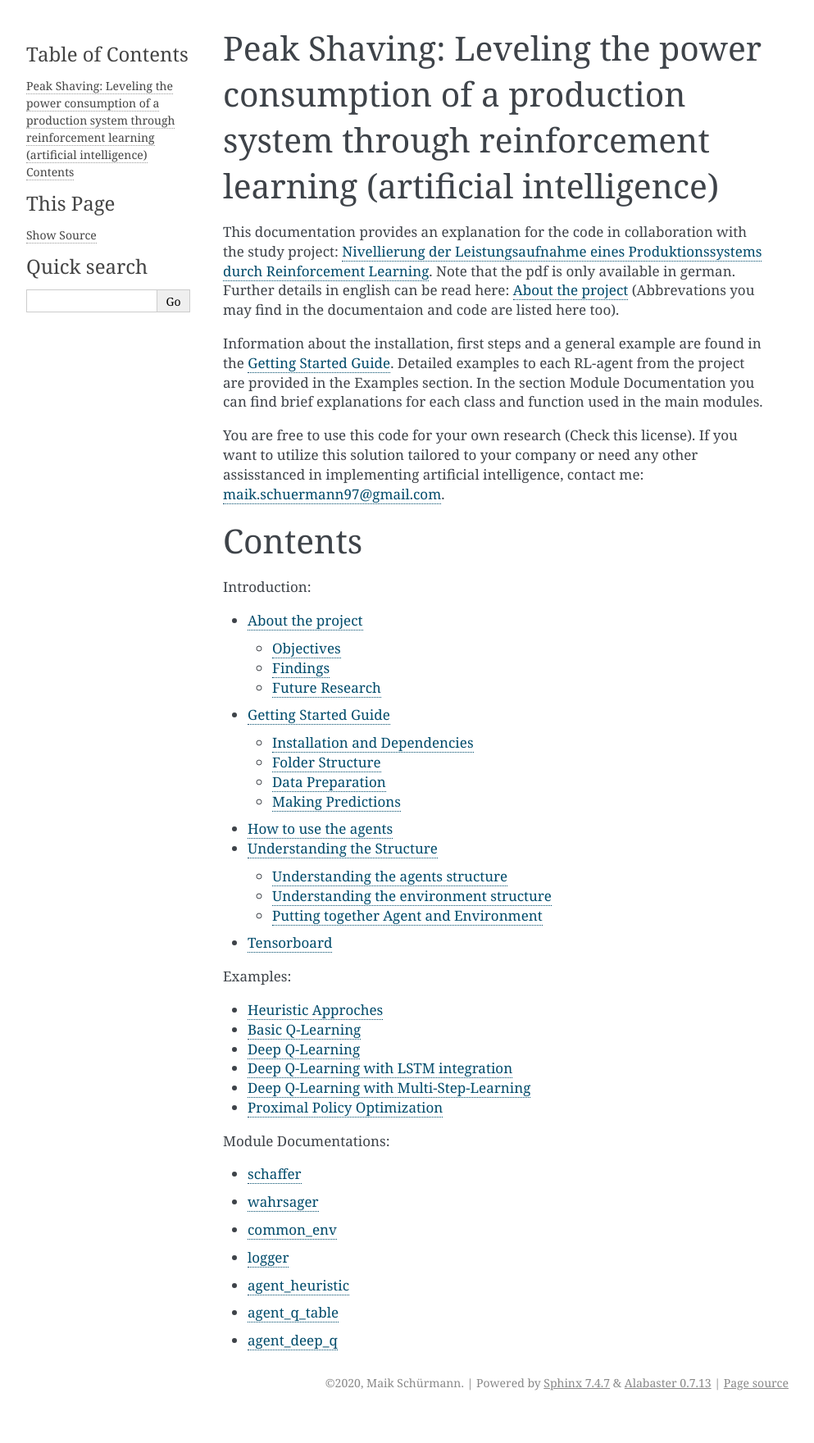
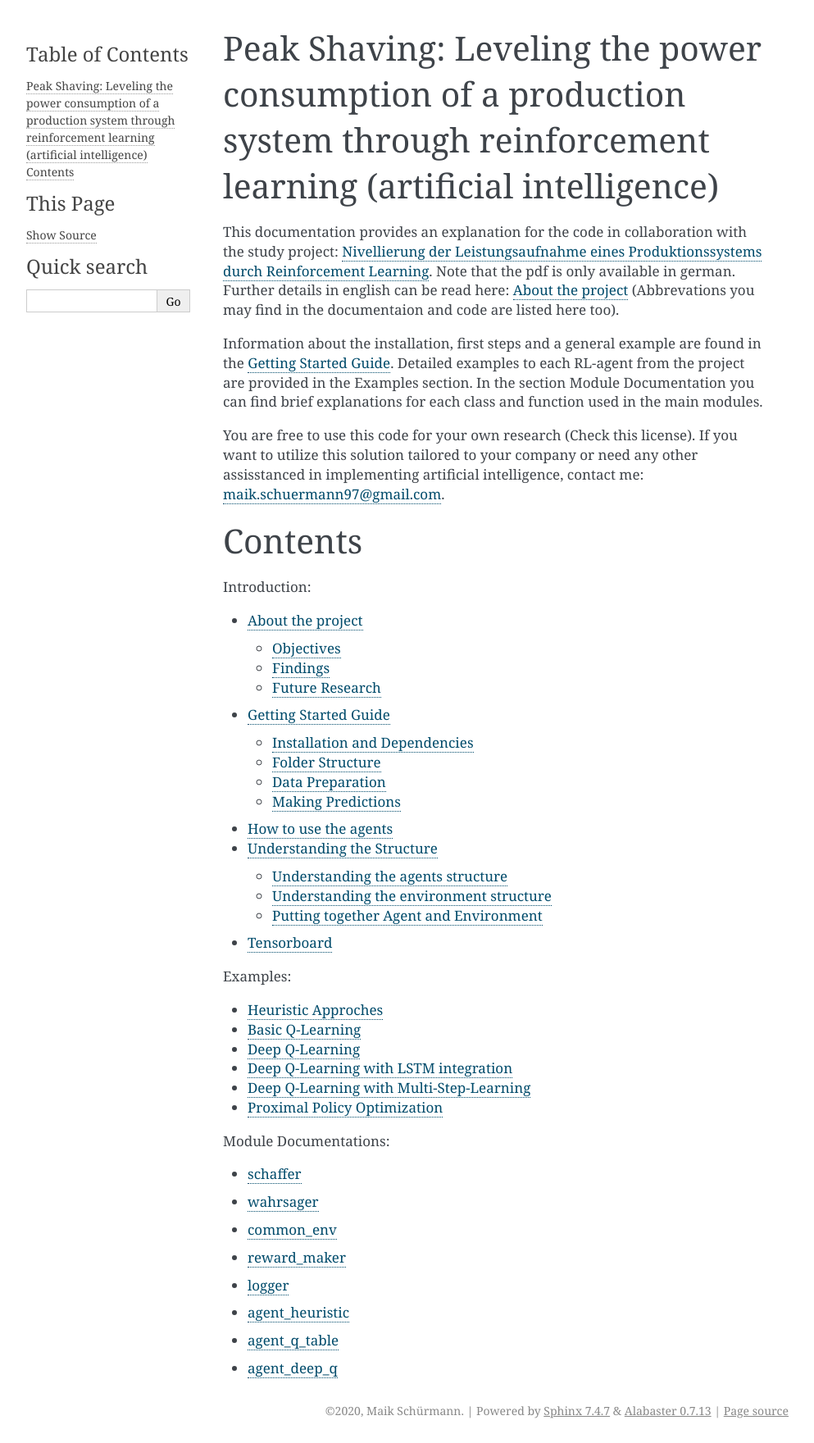
Before and after one commit to maik97/peak-shaver, a Sphinx documentation site: the page built from docs/index.rst, in a window 1280 px wide. Shown: the whole page at 82% size, without its empty margins (148-1141 px from the left). Built offline with Sphinx 7.4.7, drawn with Linux system fonts in a browser that asks for light colours; before the commit the page ends 1726 px from its top, so only the background shows below that.

Commit message:
Update index.rst

```diff
--- a/docs/index.rst
+++ b/docs/index.rst
@@ -39,6 +39,7 @@ Contents
    modules/schaffer_doc
    modules/wahrsager_doc
    modules/common_env_doc
+   modules/reward_maker_doc
    modules/logger_doc
    modules/agent_heuristic_doc
    modules/agent_q_table_doc
```
